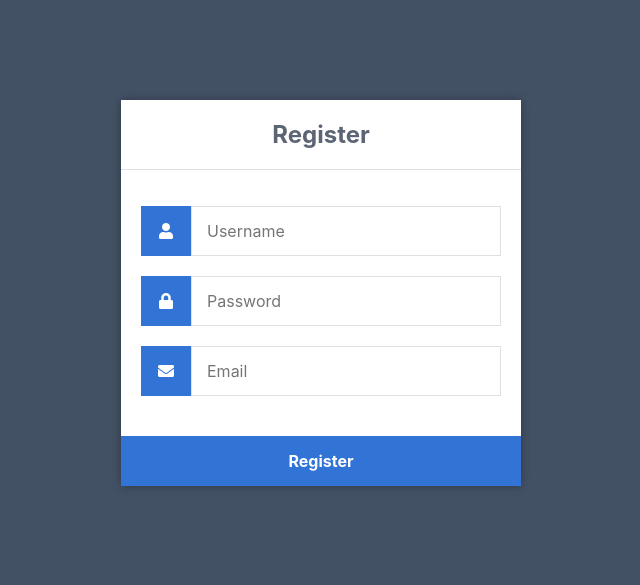
After one commit to 54ja/Southern-Paprikaa, a PHP site: page /register.html in a window 1280 px wide. The commit adds this page. Shown: the top 585 px of the page, without its empty margins (319-959 px from the left). Run offline with PHP 8.4, Linux system fonts and the light colour scheme.

Commit message:
v11-added the activation so new users can create a log in

```diff
--- a/login.css
+++ b/login.css
@@ -81,3 +81,66 @@ button:hover {
     background-color: #008CBA;
     color: white;
 }
+
+
+* {
+    box-sizing: border-box;
+    font-family: -apple-system, BlinkMacSystemFont, "segoe ui", roboto, oxygen, ubuntu, cantarell, "fira sans", "droid sans", "helvetica neue", Arial, sans-serif;
+    font-size: 16px;
+    -webkit-font-smoothing: antialiased;
+    -moz-osx-font-smoothing: grayscale;
+}
+body {
+    background-color: #435165;
+    margin: 0;
+}
+.register {
+    width: 400px;
+    background-color: #ffffff;
+    box-shadow: 0 0 9px 0 rgba(0, 0, 0, 0.3);
+    margin: 100px auto;
+}
+.register h1 {
+    text-align: center;
+    color: #5b6574;
+    font-size: 24px;
+    padding: 20px 0 20px 0;
+    border-bottom: 1px solid #dee0e4;
+}
+.register form {
+    display: flex;
+    flex-wrap: wrap;
+    justify-content: center;
+    padding-top: 20px;
+}
+.register form label {
+    display: flex;
+    justify-content: center;
+    align-items: center;
+    width: 50px;
+   height: 50px;
+    background-color: #3274d6;
+    color: #ffffff;
+}
+.register form input[type="password"], .register form input[type="text"], .register form input[type="email"] {
+    width: 310px;
+    height: 50px;
+    border: 1px solid #dee0e4;
+    margin-bottom: 20px;
+    padding: 0 15px;
+}
+.register form input[type="submit"] {
+    width: 100%;
+    padding: 15px;
+    margin-top: 20px;
+    background-color: #3274d6;
+   border: 0;
+    cursor: pointer;
+    font-weight: bold;
+    color: #ffffff;
+    transition: background-color 0.2s;
+}
+.register form input[type="submit"]:hover {
+  background-color: #2868c7;
+    transition: background-color 0.2s;
+}
--- /dev/null
+++ b/register.html
@@ -0,0 +1,29 @@
+<!DOCTYPE html>
+<html>
+	<head>
+		<meta charset="utf-8">
+		<title>Register</title>
+		<link rel="stylesheet" href="https://use.fontawesome.com/releases/v5.7.1/css/all.css">
+        <link href="login.css" rel="stylesheet" type="text/css">
+	</head>
+	<body>
+		<div class="register">
+			<h1>Register</h1>
+			<form action="register.php" method="post" autocomplete="off">
+				<label for="username">
+					<i class="fas fa-user"></i>
+				</label>
+				<input type="text" name="username" placeholder="Username" id="username" required>
+				<label for="password">
+					<i class="fas fa-lock"></i>
+				</label>
+				<input type="password" name="password" placeholder="Password" id="password" required>
+				<label for="email">
+					<i class="fas fa-envelope"></i>
+				</label>
+				<input type="email" name="email" placeholder="Email" id="email" required>
+				<input type="submit" value="Register">
+			</form>
+		</div>
+	</body>
+</html>
```
Also changed, not shown: activate.php (added, +41 -0 lines), register.php (added, +72 -0 lines).
